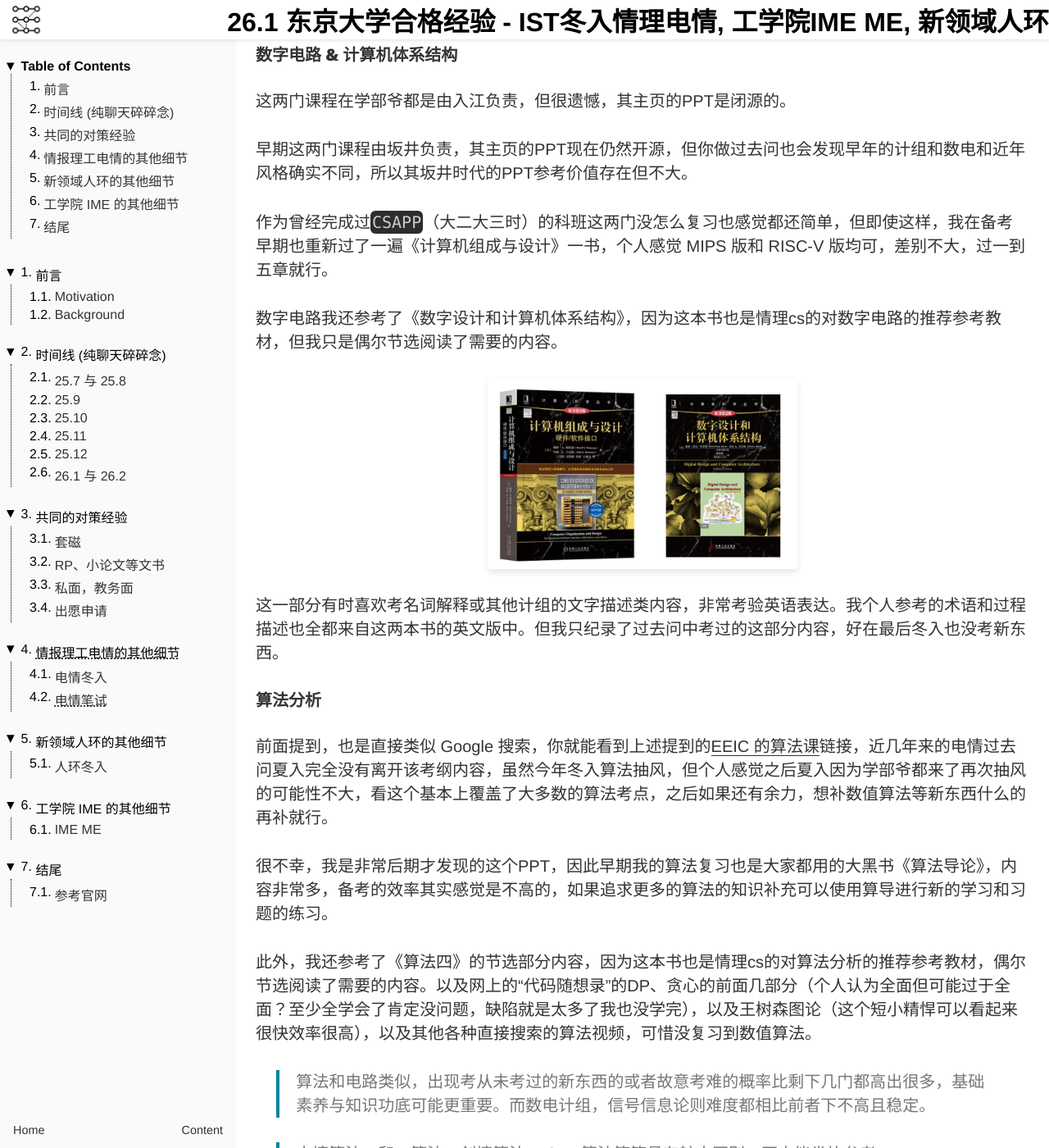
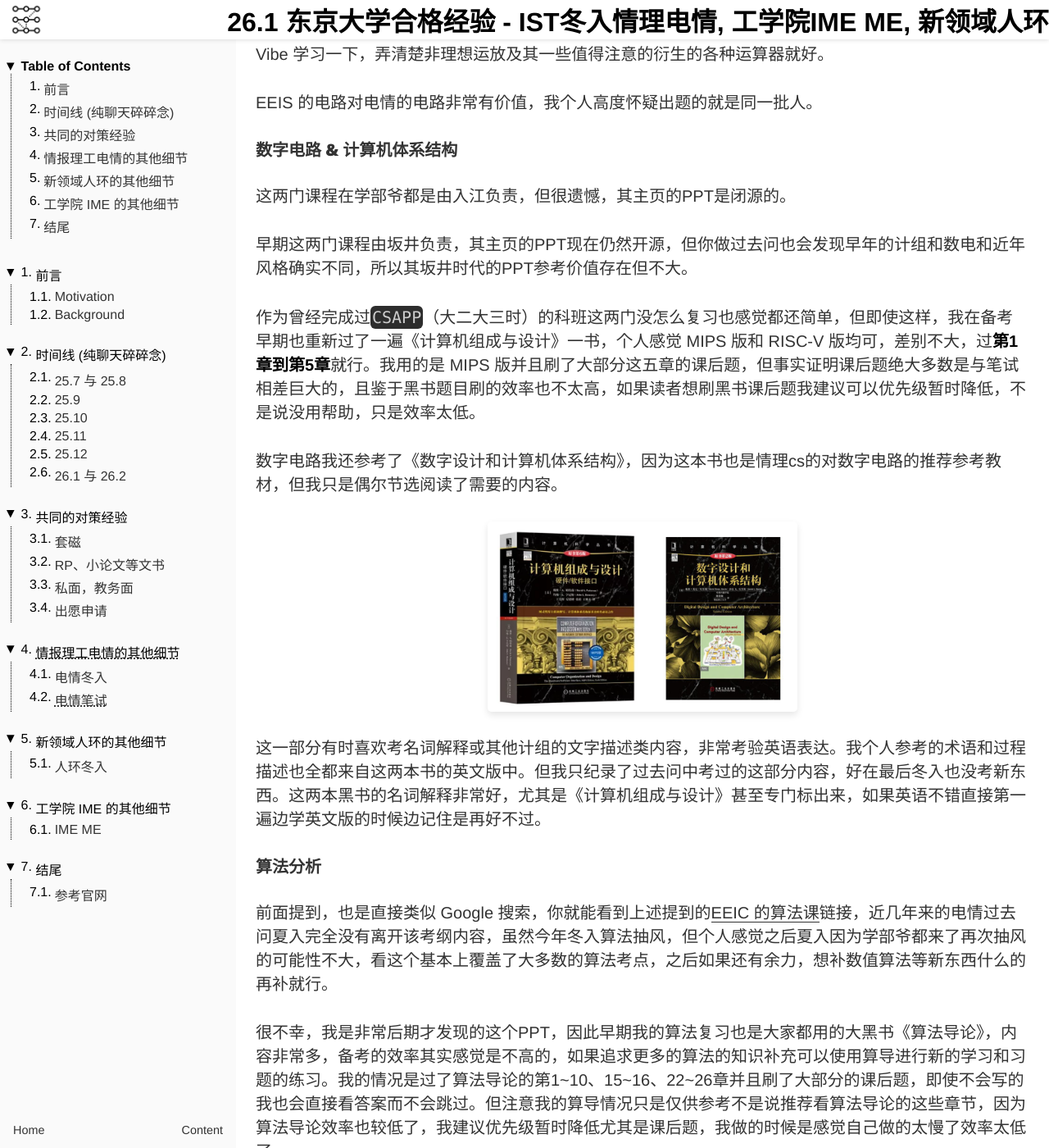
Before and after one commit to adj-matrix/adjmatrix-page, a Jekyll site: the page built from _chapters/u-tokyo.md, in a window 1280 px wide and 1400 px high, scrolled down 23821 px. Shown: the whole window at 82% size. Built offline with Jekyll 4.4.1, drawn with Linux system fonts in a browser that asks for light colours; nearby versions of some CDN libraries; some of the changed text lies outside the part shown.

Commit message:
update pages

```diff
--- a/_chapters/u-tokyo.md
+++ b/_chapters/u-tokyo.md
@@ -47,7 +47,7 @@
 
 **[情報理工学系](https://www.i.u-tokyo.ac.jp/)** (情报理工, 情理, Information Science and Technology, IST) 其实就是东大正统的信息学院，因为对这个学院更了解些，我会侧重地详细讲讲情理。
 
-情理是比较做题区的，绝大多数都避不开笔试，基本上流程就是：出愿申请 -> 书类筛选 -> 笔试 -> 面试 -> 入学。竞争烈度和倍率可以参考我今年参加的电情冬入，出愿申请 120+，书类筛选通过 43，笔试通过 12，面试通过 8 (1四月入学，7十月入学)。虽然看起来 8/120+ 比较吓人但因为电情是最热门的学校配最热门的专业，在诸多原因叠加下，包括最后一年效应等等，实际下来情报往往不会这么竞争烈度，会比这种恐怖倍率稍微好些。一般来说冬入虽然合格人数很少，夏入合格人数很多，但考虑到有学部生的存在，大多数专攻的夏入的外国人合格可能也就类似冬入合格人数（创情无学部除外）。竞争烈度的话，带“情报”两个字的都是这种级别，不会简单就是了。
+情理是比较做题区的，绝大多数都避不开笔试，基本上流程就是：出愿申请 -> 书类筛选 -> 笔试 -> 面试 -> 入学。竞争烈度和倍率可以参考我今年参加的电情冬入，出愿申请 120+，书类筛选通过 43，笔试通过 12，面试通过 8 (1四月入学，7十月入学)。虽然看起来 8/120+ 比较吓人但因为电情是最热门的学校配最热门的专业，在诸多原因叠加下，包括最后一年效应等等，实际下来情报往往不会这么竞争烈度，会比这种恐怖倍率稍微好些。一般来说冬入虽然合格人数很少（今年是 120+ -> 43 -> 12 -> 8，去年电情冬入是70+ -> 69 -> 12 ->	11，前年没记错的话是44人书类只刷1人，笔试6人没来考，最后38进8，仅短短三年肉眼可见的变卷啊😅。今年没来笔试的人似乎就1个左右），夏入合格人数很多，但考虑到有学部生的存在，大多数专攻的夏入的外国人合格可能也就类似冬入合格人数（创情无学部除外）。竞争烈度的话，带“情报”两个字的都是这种级别，不会简单就是了。
 
 我早期关注的比较多的，同时也是适合CS专业，专门研究CS方向的系是 **[コンピュータ](https://www.i.u-tokyo.ac.jp/edu/course/cs/index.shtml)** (计算机系, cs)，**[電子情報](https://www.i.u-tokyo.ac.jp/edu/course/ice/index.shtml)** (电子情报, 电情)，**[創造情報](https://www.i.u-tokyo.ac.jp/edu/course/ci/index.shtml)** (创造情报, 创情)。
 
@@ -289,7 +289,7 @@
 
 ### 25.7 与 25.8
 
-- 我是先拿到GRE成绩后拿到TOEFL成绩的，因为有GRE成绩感觉TOEFL应该不在话下导致了大轻敌，准备了较长时间，拿到TOEFL成绩是比较晚的，此时我的分数并不高，是89，拿到托福成绩后，7月底开始了正式的 IME 的套磁，因为 ME 无需套磁，就这段时间内只考虑了先套 EEIS 和 PE，同时发现，强 match 的导师真的非常少，每次写套磁信都很难想怎么贴近方向，比较艰难。
+- 我是先拿到GRE成绩后拿到TOEFL成绩的，因为有GRE成绩感觉TOEFL应该不在话下导致了大轻敌，准备了较长时间，拿到TOEFL成绩是比较晚的，此时我的分数并不高，是89，拿到托福成绩后，7月底开始了正式的 IME 的套磁，因为 ME 无需套磁，就这段时间内只考虑了先套 EEIS 和 PE，同时发现，强 match 的导师真的非常少，每次写套磁信都很难想怎么贴近方向，比较艰难。此外，很多时间还在帮导师干活。
 - 八月则是彻底失败，只干了套磁 IME，且只有 1 海王回复。等待回复的中途出去打音游，确实是非常摆烂了。
 - 结果因为 IME 的教授回复率很低，导致几乎假期除了套磁一直在玩，没怎么学习。最终是勉强贴边的情况下套磁了 7 个 prof，除此之外，几乎没有能考虑的方向稍微契合的教授了，因此暂时放弃了 IME 的套磁，打算选择无需内诺的 ME。
 
@@ -384,7 +384,7 @@
   - **数字电路**依旧保持简单，可能会让人疑惑的就是到底是四个状态还是三个状态？其实题目长就是避开了这个歧义。本质是考虑的 Mealy 型和 Moore 型的知识点，可以参考往年过去问，那年过去问按照这个思路就是要考虑16个状态还是4个状态了，只不过16个状态明显错误大多数人都能写出是4个状态，这次的冬入则是4个和3个看起来都像是正确答案的数字，纯粹搞迷惑了。此外还有的细节就是题目要求尽可能少的门有一处稍微化简就行。
   - **电路**比较值得注意的细节就是电压振幅特性的匹配，有个运算放大器的$H$和电路的$H$要相等，问这种情况下的这些元件有什么关系，这种情况其实$s$的各个系数相等就行，但这样搞出负数了，所以频域特性，应该是不同$s$的系数相同之外，也可以负数，这个知识点包括后面的知识点也都是往年过去问有涉及到的知识点。电路的话，我答案就列了两种情况，然后说因为电阻大于0啥的，所以只考虑另一种情况，然后解得答案。最后一问问这两个电路虽然频域特性相同，但也有很多不同之处，问哪些不同之处。我写了的有：运放要外加电压RLC不用；运放实现轻松RLC需要精确的数值控制；运放隔离性好RLC则没有。事后复盘发现有这几个没写到：RLC实现简单，运放实现困难；运放过滤后可以有增幅RLC没有；RLC价格昂贵运放便宜；RLC没噪音运放有噪音。不过想了一下，都写出三条了应该是完全够了，不可能说是全都写出来才有分。
   - 最后这个**信息论**只做出前面几个。信源都简单，信道容量有两个，一个马尔可夫链的信道容量是简单的直接用稳态算了$H(Y)$和条件熵然后相减；另一个问这个马尔可夫链变成了同样的另一个编码，问信道容量，意思就是不能用稳态了，要用$p$和$1-p$，我是傻乎乎直接求导算，但后面听说是什么特殊信道有规律结论直接用但我是真没写出来。搞得非常难算花了不少时间，然后信道编码更加是都没碰，凭借印象随便写了下就没了。信道编码这个非常可惜，我之前 Vibe 学习的时候清楚的记得与学过，但因为是很久之前学的了，复习的时候都在看过去问复习+算法各种复习，导致又没复习到，我这种速通式学习早就忘记了，非常可惜。
-  - 关于**算法分析**和**机器学习**，我也稍微看了一下，算法分析是涉及到了数值分析的内容，求根号操作的数值解，涉及递归非递归的实现与数值计算。我个人稍微试着做了一下前两问，感觉后续硬做是分可能低于信息论，就硬做了十几分钟后及时止损写信息论了，而机器学习我是最后交答题纸了还不让散场的时候拿卷子稍微看了一下，似乎又是线性回归这样的比较常规的内容（但似乎记得还涉及了二分类），后续和其他人讨论时也提到这次的机器学习并不难。
+  - 关于**算法分析**和**机器学习**，我也稍微看了一下，算法分析是涉及到了数值分析的内容，求根号操作的数值解，涉及递归非递归的实现与数值计算。我个人稍微试着做了一下前两问，感觉后续硬做是分可能低于信息论，就硬做了十几分钟后及时止损写信息论了，而机器学习我是最后交答题纸了还不让散场的时候拿卷子稍微看了一下，似乎又是线性回归这样的比较常规的内容（但似乎记得还涉及了二分类，可能是逻辑回归），后续和其他人讨论时也提到这次的机器学习并不难。
   - 这样来看，虽然卷面满满地全写了，但实际上排除凑分的信道编码部分，完成的其他部分只相当于做了八到九成，而且个人感觉虽然是**完答八成**，发现了不少细节，基本上是接近**正答八成**。其实这八成刚好就是我刷过的过去问中的在这次冬入中包括的知识点了。电路，数电，和信息论我完成的部分，在过去问中全有极其类似的原题，可谓是刷完近年过去问，注意到里面的这些细节，这些相似的题就能再次全做对了。我在此给出几年的思路非常类似的过去问题目，吃透了这些题目的思路那么这次电情冬入的这八成大部分思路也就没问题了：
     - 电路：22, 13
     - 数电：23
@@ -483,9 +483,9 @@
 
 **之后**
 
-- **1.30~2.1**: 归国后的战斗并没有结束，我之前报名了一个 Global Game Jam（GGJ），简而言之就是在两天内极限开发围绕给定主题制作一款游戏，不过我之前只是报名了既没有准备也没有组队，纯单人开发。归国后马上就开始了，立刻极限开发，今年的主题是`mask`，最后掐着DDL交了一坨。但不得不说，想来想去做出的结果不好也是必然，申请季与电情的备考实际上是弱化CS能力的，半年都没做项目，这期间几乎没碰过正经的项目代码，只在准备升学相关，突然来一次极其高强度的 GGJ 极限开发，而且是第一次完整游戏制作，而且是第一次就是 Solo，而且尝试的是新东西 Godot，之前毫无使用经验，这个结果只能说是必然，GGJ 什么的明年再说吧，明年的 GGJ 就是在东大里coding了......
+- **1.30~2.1**: 归国后的战斗并没有结束，我之前报名了一个 Global Game Jam（GGJ），简而言之就是在两天内极限开发围绕给定主题制作一款游戏，不过我之前只是报名了既没有准备也没有组队，纯单人开发。归国后马上就开始了，立刻极限开发，今年的主题是`mask`，想着做啥时，作为东方厨想到秦心，就仿着TOUHOU做的弹幕游戏，但两天时间真想不到什么创意，内容干瘪短小，最后掐着DDL交了一坨。但不得不说，想来想去做出的结果不好也是必然，申请季与电情的备考实际上是弱化CS能力的，半年都没做项目，这期间几乎没碰过正经的项目代码，只在准备升学相关，突然来一次极其高强度的 GGJ 极限开发，而且是第一次完整游戏制作，而且是第一次就是 Solo，而且尝试的是新东西 Godot，之前毫无使用经验，这个结果只能说是必然，GGJ 什么的明年再说吧，明年的 GGJ 就是在东大里coding了......
 - **2.2**: 趁着好日子看了《超时空辉夜姬》，但实际上在日时就想看但了解到无线下放映则拖到了现在，戒断反应非常严重。喜欢术喜欢百而且还能和 Iroha 成为同期的东大生校友，作为 KizunaAI 和 Neuro-sama 出道就推过的老粉（虽然没推过 KaguyaLuna 但其V以及 P-Maru 歌手确实是那个时代大多都知道了），好几首曲子都是在学校带着 MP3 从小听到大的神曲，到最后的“メルト”直接看哭了激动地跟唱，这简直太感动了，上一次这么严重的空虚感还是初中。已经感觉人生已经圆满了。
-- **2.3~2.12**: 戒断反应非常严重，隔一天看一遍共好几刷，原计划的Coding复健的想法被推后，后续临近情理放榜，才想到要写经验这东西，然后从感性模式切换回理性分析，才发现空虚感和戒断反应是必然，没有什么神迹巧合，其实这么多原因只是因为纯粹是傻逼二次元，所以里面的各个元素彩蛋和致敬全都知道，片子里大量致敬前作经典，多致敬一处多发现一处，感动就增加一分，这部片子纯二次元的狂欢。这种傻逼二次元的驱力也是一直推到了东大门口。之后也是将无尽的空虚感化为了电影里传达的乐观主义，可能性的延伸，“你可以去任何地方”。
+- **2.3~2.12**: 戒断反应非常严重，隔一天看一遍共好几刷，原计划的Coding复健的想法被推后，后续临近情理放榜，才想到要写经验这东西，然后从感性模式切换回理性分析，才发现空虚感和戒断反应是必然，没有什么神迹巧合，其实这么多原因只是因为纯粹是傻逼二次元，所以里面的各个元素彩蛋和致敬全都知道，片子里大量致敬前作经典，多致敬一处多发现一处，感动就增加一分，这部片子纯二次元的狂欢。这种傻逼二次元的驱力也是一直推到了东大门口。之后也是将无尽的空虚感化为了电影里传达的乐观主义，可能性的延伸。
 - **2.13~2.15**: 情理放榜合格。告知教授后教授A报喜与继续深入交流，开始写该经验，邮件了 IME 教务 Umeda 和教授C放弃了 IME 的 offer，收到回信问最后去的哪，非常尴尬，如实回答。之后准备过年。
 
 ---
@@ -701,21 +701,21 @@
 
 早期这两门课程由坂井负责，其主页的PPT现在仍然开源，但你做过去问也会发现早年的计组和数电和近年风格确实不同，所以其坂井时代的PPT参考价值存在但不大。
 
-作为曾经完成过`CSAPP`（大二大三时）的科班这两门没怎么复习也感觉都还简单，但即使这样，我在备考早期也重新过了一遍《计算机组成与设计》一书，个人感觉 MIPS 版和 RISC-V 版均可，差别不大，过一到五章就行。
+作为曾经完成过`CSAPP`（大二大三时）的科班这两门没怎么复习也感觉都还简单，但即使这样，我在备考早期也重新过了一遍《计算机组成与设计》一书，个人感觉 MIPS 版和 RISC-V 版均可，差别不大，过**第1章到第5章**就行。我用的是 MIPS 版并且刷了大部分这五章的课后题，但事实证明课后题绝大多数是与笔试相差巨大的，且鉴于黑书题目刷的效率也不太高，如果读者想刷黑书课后题我建议可以优先级暂时降低，不是说没用帮助，只是效率太低。
 
 数字电路我还参考了《数字设计和计算机体系结构》，因为这本书也是情理cs的对数字电路的推荐参考教材，但我只是偶尔节选阅读了需要的内容。
 
 ![BookP2](/assets/img/bookP2.png#w40)
 
-这一部分有时喜欢考名词解释或其他计组的文字描述类内容，非常考验英语表达。我个人参考的术语和过程描述也全都来自这两本书的英文版中。但我只纪录了过去问中考过的这部分内容，好在最后冬入也没考新东西。
+这一部分有时喜欢考名词解释或其他计组的文字描述类内容，非常考验英语表达。我个人参考的术语和过程描述也全都来自这两本书的英文版中。但我只纪录了过去问中考过的这部分内容，好在最后冬入也没考新东西。这两本黑书的名词解释非常好，尤其是《计算机组成与设计》甚至专门标出来，如果英语不错直接第一遍边学英文版的时候边记住是再好不过。
 
 #### 算法分析
 
 前面提到，也是直接类似 Google 搜索，你就能看到上述提到的[EEIC 的算法课](https://yatani.jp/teaching/doku.php?id=2025algorithms:start)链接，近几年来的电情过去问夏入完全没有离开该考纲内容，虽然今年冬入算法抽风，但个人感觉之后夏入因为学部爷都来了再次抽风的可能性不大，看这个基本上覆盖了大多数的算法考点，之后如果还有余力，想补数值算法等新东西什么的再补就行。
 
-很不幸，我是非常后期才发现的这个PPT，因此早期我的算法复习也是大家都用的大黑书《算法导论》，内容非常多，备考的效率其实感觉是不高的，如果追求更多的算法的知识补充可以使用算导进行新的学习和习题的练习。
+很不幸，我是非常后期才发现的这个PPT，因此早期我的算法复习也是大家都用的大黑书《算法导论》，内容非常多，备考的效率其实感觉是不高的，如果追求更多的算法的知识补充可以使用算导进行新的学习和习题的练习。我的情况是过了算法导论的第1~10、15~16、22~26章并且刷了大部分的课后题，即使不会写的我也会直接看答案而不会跳过。但注意我的算导情况只是仅供参考不是说推荐看算法导论的这些章节，因为算法导论效率也较低了，我建议优先级暂时降低尤其是课后题，我做的时候是感觉自己做的太慢了效率太低了。
 
-此外，我还参考了《算法四》的节选部分内容，因为这本书也是情理cs的对算法分析的推荐参考教材，偶尔节选阅读了需要的内容。以及网上的“代码随想录”的DP、贪心的前面几部分（个人认为全面但可能过于全面？至少全学会了肯定没问题，缺陷就是太多了我也没学完），以及王树森图论（这个短小精悍可以看起来很快效率很高），以及其他各种直接搜索的算法视频，可惜没复习到数值算法。
+此外，我还参考了《算法四》的节选部分内容，因为这本书也是情理cs的对算法分析的推荐参考教材，偶尔节选阅读了需要的内容。以及网上的“代码随想录”的DP、贪心的前面几部分（个人认为全面但可能过于全面？至少全学会了肯定没问题，缺陷就是太多了我也没学完），以及图算法的王树森图论（这个短小精悍可以看起来很快效率很高，可能是我不知道PPT的时候参考的这里面的所有东西中最推荐的了，神），一个也很神的字符串算法系列本来想推荐但刚刚看了下up删视频删号了，非常可惜。包括别的算法的话，看可视化看细节实现看优化等等，都可以直接搜索对应的算法视频，进行复习，可惜我没复习到数值算法。
 
 > 算法和电路类似，出现考从未考过的新东西的或者故意考难的概率比剩下几门都高出很多，基础素养与知识功底可能更重要。而数电计组，信号信息论则难度都相比前者下不高且稳定。
 
@@ -749,7 +749,7 @@
 
 信息论没有参考任何一本教材或课程，是纯属的在网上找了下各种 PPT 啥的喂给 GPT 后，和 AI 问答的 Vibe 学习，学的非常快，我这里必须给 Gemini 磕一个。不过虽然没有参考教材或课程从零学习，但有一本非常被推荐的教材是今井秀树的《**情报理论**》，但同样地，我直接啃日文书效率非常低，也是只参考了其中的目录部分，同样是目录涉及到的没学的东西自己和 GPT Vibe 学习。如果日文不错应该可以靠这些打基础，包括我早期参考的北海道PPT（最一开始打算看这个从零学的，但只看了一两章后续也是因为个人的日语问题嫌效率低最后没接着啃）。
 
-信号处理参考了绿书奥本海姆《**信号与系统**》，还做了大部分的基本课后题，但实在是太多了，我啃的很痛苦，事后来看，感觉需要重点关注的是《信号与系统》中的那几个表格与各个变换之间的关系，异同，联系，那些大表格里的所有东西跟着 AI 大人推导一遍，应该问题也不大。信号处理还有一个很值得注意的是，其和电路有颇深的关系，过去问曾经出现过P5 (17)出现电路图，P1 (17)用Z变换求差分方程的情况（应该也有别的方法但我只会Z变换求差分方程了），两个可以搭配学习融会贯通。
+信号处理参考了绿书奥本海姆《**信号与系统**》，还做了大部分的基本课后题，但实在是太多了，我啃的很痛苦，事后来看，感觉需要重点关注的是《信号与系统》中的那几个表格与各个变换之间的关系，异同，联系，那些大表格里的所有东西跟着 AI 大人推导一遍，应该问题也不大。我个人的情况是看了**除了8和11章的其他所有**，课后题的基本题全刷了，大表格全推了一遍。信号处理还有一个很值得注意的是，其和电路有颇深的关系，过去问曾经出现过P5 (17)出现电路图，P1 (17)用Z变换求差分方程的情况（应该也有别的方法但我只会Z变换求差分方程了），两个可以搭配学习融会贯通。
 
 EEIS 的过去问对电情的信号和信息论也非常有价值。电情 P5 包括 EEIS 的信号曾经还涉及过不少数字信号处理的内容（滤波，调制，FFT），是知道则不难不知道则非常难做，在学完基础的信号处理之后可以继续加强拓展，防止电情发病。
 
@@ -824,6 +824,10 @@
 
 我在升学东子的过程中收到了无数学长、老师、同学、朋友的帮助，我会将此传承下去，大家有任何问题可以直接邮件我，我看到的话会尽量回答大家，我的社交邮箱是`adjmatrix [AT] outlook.com`。
 
+最后想写些励志的话但也不知道应该说些什么，总之如果大家以东京大学为目标的话，未来还有无限可能，尽量都加油试一次吧，无论成功或失败，但至少做出了**祛魅**和**尝试**的第一步。从小没什么想法随波逐流盲目地跟随人生的我，能上东大也是我只为自己做出选择的第一次尝试。人生有很多正确答案，不管考上还是没考上，都不要否定自己的可能性，人生有无限可能的延伸，你可以去任何地方。
+
+> 「願ったんなら叶えてしまえやって」
+
 <!-- ### Q&A -->
 
 ### 参考官网
```
Also changed, not shown: other parts of _chapters/u-tokyo.md (+2 -2 lines).
